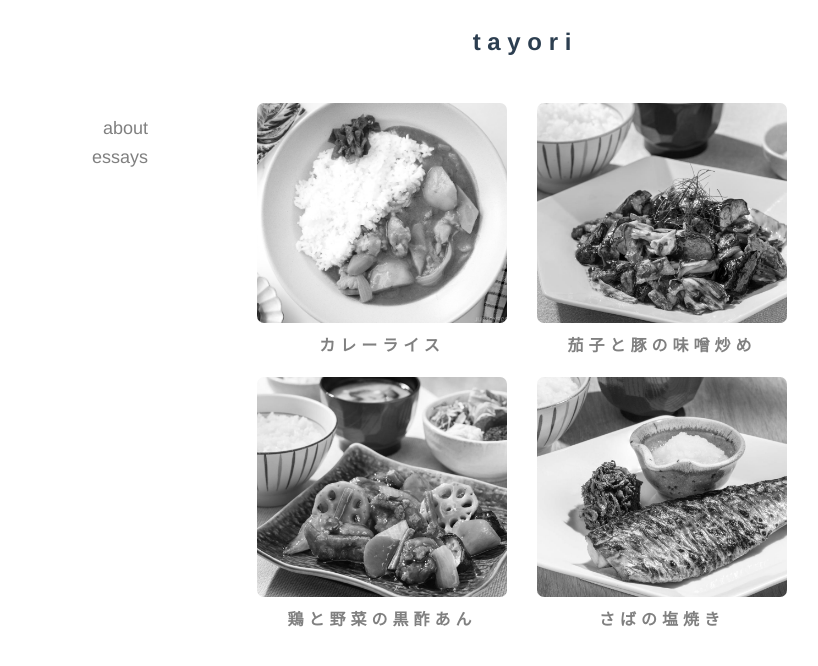
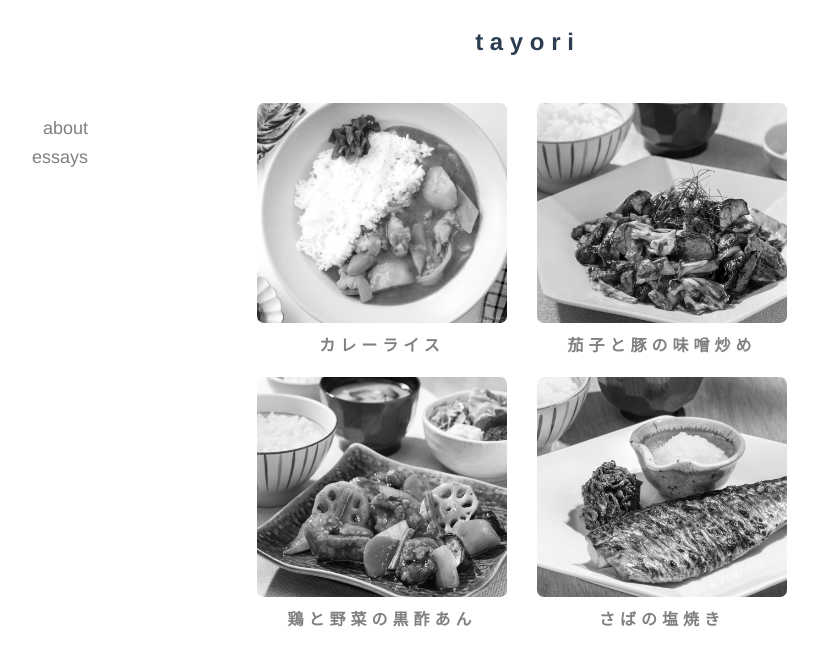
Before and after one commit to iggyray/tayori, a Vue app: page /essays in a window 1280 px wide. Shown: the top 666 px of the page, without its empty margins (118-936 px from the left). Built offline with nearby package versions, Linux system fonts and the light colour scheme; what mdi-vue would draw is missing.

Commit message:
nested App vue html into DefaultView component

```diff
--- a/src/App.vue
+++ b/src/App.vue
@@ -1,25 +1,15 @@
 <template>
-  <div class="page-header">
-    <h2>t a y o r i</h2>
-  </div>
-  <RouterView v-slot="{ Component }">
-    <transition mode="out-in">
-      <component :is="Component" />
-    </transition>
-  </RouterView>
-  <side-bar class="sidebar" />
+  <DefaultView />
 </template>
 
 <script lang="ts">
-import { RouterView } from 'vue-router'
 import { defineComponent } from 'vue'
-import SideBar from './components/SideBar.vue'
+import DefaultView from './views/DefaultView.vue'
 
 export default defineComponent({
   name: 'App',
   components: {
-    RouterView,
-    SideBar
+    DefaultView
   }
 })
 </script>
@@ -31,27 +21,7 @@ export default defineComponent({
   -moz-osx-font-smoothing: grayscale;
   text-align: center;
   color: #2c3e50;
-  display: grid;
-  width: 100%;
-  grid-template-columns: auto;
-  grid-template-rows: 75px auto;
-  justify-content: center;
-  margin-top: 0px;
-}
-
-.sidebar {
-  position: fixed;
-  top: 100px;
-  left: 200px;
-}
-
-.v-enter-active,
-.v-leave-active {
-  transition: opacity 0.3s ease;
-}
-
-.v-enter-from,
-.v-leave-to {
-  opacity: 0;
+  display: flex;
+  align-items: center;
 }
 </style>
--- /dev/null
+++ b/src/views/DefaultView.vue
@@ -0,0 +1,73 @@
+<template>
+  <div class="container" @scroll="handleScroll">
+    <div class="page-header">
+      <h2 style="margin-left: 5px">t a y o r i</h2>
+    </div>
+    <RouterView v-slot="{ Component }">
+      <transition mode="out-in">
+        <component :is="Component" />
+      </transition>
+    </RouterView>
+  </div>
+  <side-bar class="sidebar" :show-title="showSideBarTitle" />
+</template>
+<script lang="ts">
+import { defineComponent, onMounted, onUnmounted, ref } from 'vue'
+import { RouterView } from 'vue-router'
+import SideBar from '../components/SideBar.vue'
+
+export default defineComponent({
+  components: { RouterView, SideBar },
+  setup() {
+    const showSideBarTitle = ref(false)
+
+    const handleScroll = () => {
+      console.log(window.scrollY)
+      if (window.scrollY > 60) {
+        showSideBarTitle.value = true
+        return
+      }
+      showSideBarTitle.value = false
+    }
+
+    onMounted(() => {
+      window.addEventListener('scroll', handleScroll)
+    })
+
+    onUnmounted(() => {
+      window.removeEventListener('scroll', handleScroll)
+    })
+
+    return {
+      showSideBarTitle,
+      handleScroll
+    }
+  }
+})
+</script>
+<style scoped>
+.container {
+  display: grid;
+  width: 1000px;
+  grid-template-columns: auto;
+  grid-template-rows: 75px auto;
+  justify-content: center;
+  margin-top: 0px;
+}
+
+.sidebar {
+  float: left;
+  top: 100px;
+  position: fixed;
+}
+
+.v-enter-active,
+.v-leave-active {
+  transition: opacity 0.3s ease;
+}
+
+.v-enter-from,
+.v-leave-to {
+  opacity: 0;
+}
+</style>
```
